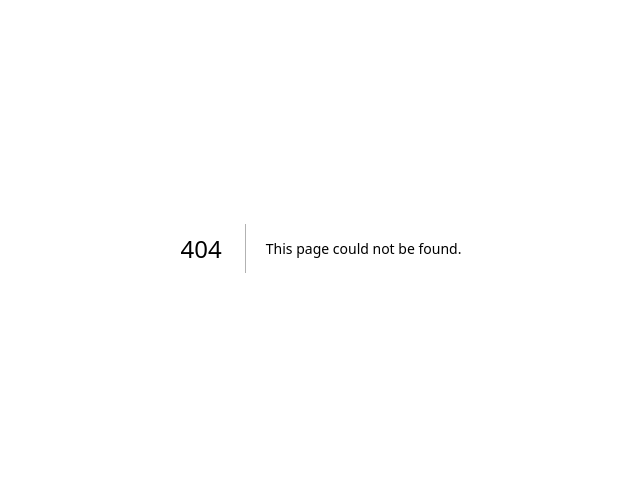
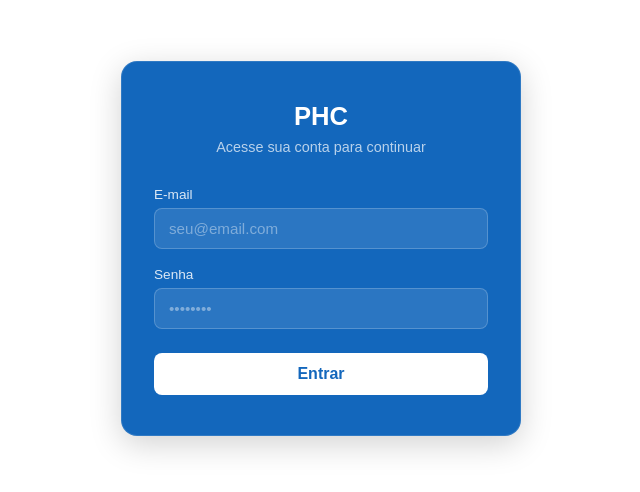
Before and after one commit to arturbchagas/form-service, a Next.js app: page /login in a window 1280 px wide. Before the commit this address had no page. Shown: the part 152-644 px from the top of the page, without its empty margins (319-959 px from the left). Built offline with nearby package versions, Linux system fonts and the light colour scheme; no server answers.

Commit message:
feat: implement user authentication with NextAuth, create user script, and enhance login UI

```diff
--- /dev/null
+++ b/src/app/api/auth/[...nextauth]/route.ts
@@ -0,0 +1,6 @@
+import NextAuth from "next-auth";
+import { authOptions } from "@/lib/auth";
+
+const handler = NextAuth(authOptions);
+
+export { handler as GET, handler as POST };
--- a/src/app/layout.tsx
+++ b/src/app/layout.tsx
@@ -1,5 +1,7 @@
 import type { Metadata } from "next";
 import "./globals.css";
+import { Providers } from "./providers";
+import Header from "@/components/header/Header";
 
 export const metadata: Metadata = {
   title: "PHC - Ordem de Serviço",
@@ -13,7 +15,12 @@ export default function RootLayout({
 }>) {
   return (
     <html lang="en">
-      <body>{children}</body>
+      <body>
+        <Providers>
+          <Header />
+          {children}
+        </Providers>
+      </body>
     </html>
   );
 }
--- /dev/null
+++ b/src/app/login/page.module.css
@@ -0,0 +1,102 @@
+.wrapper {
+  min-height: 100vh;
+  display: flex;
+  align-items: center;
+  justify-content: center;
+  background: var(--background);
+  padding: 24px;
+}
+
+.card {
+  width: 100%;
+  max-width: 400px;
+  background: var(--form-bg, #1367bc);
+  border: 1px solid rgba(255, 255, 255, 0.12);
+  border-radius: 16px;
+  padding: 40px 32px;
+  box-shadow: 0 8px 32px rgba(0, 0, 0, 0.18);
+}
+
+.title {
+  font-size: 1.6rem;
+  font-weight: 700;
+  color: #fff;
+  margin-bottom: 8px;
+  text-align: center;
+}
+
+.subtitle {
+  font-size: 0.9rem;
+  color: rgba(255, 255, 255, 0.7);
+  text-align: center;
+  margin-bottom: 32px;
+}
+
+.form {
+  display: flex;
+  flex-direction: column;
+  gap: 18px;
+}
+
+.field {
+  display: flex;
+  flex-direction: column;
+  gap: 6px;
+}
+
+.label {
+  font-size: 0.85rem;
+  font-weight: 500;
+  color: rgba(255, 255, 255, 0.85);
+}
+
+.input {
+  padding: 11px 14px;
+  font-size: 0.95rem;
+  background: rgba(255, 255, 255, 0.1);
+  border: 1px solid rgba(255, 255, 255, 0.2);
+  border-radius: 8px;
+  color: #fff;
+  transition: border-color 0.2s, box-shadow 0.2s;
+  outline: none;
+}
+
+.input::placeholder {
+  color: rgba(255, 255, 255, 0.4);
+}
+
+.input:focus {
+  border-color: rgba(255, 255, 255, 0.6);
+  box-shadow: 0 0 0 3px rgba(255, 255, 255, 0.1);
+}
+
+.error {
+  font-size: 0.82rem;
+  color: #fca5a5;
+  background: rgba(239, 68, 68, 0.12);
+  border: 1px solid rgba(239, 68, 68, 0.3);
+  border-radius: 8px;
+  padding: 9px 12px;
+}
+
+.button {
+  margin-top: 6px;
+  padding: 12px;
+  font-size: 1rem;
+  font-weight: 600;
+  color: #1367bc;
+  background: #fff;
+  border: none;
+  border-radius: 8px;
+  cursor: pointer;
+  transition: background 0.2s, opacity 0.2s;
+}
+
+.button:hover:not(:disabled) {
+  background: #e2e8f0;
+}
+
+.button:disabled {
+  opacity: 0.6;
+  cursor: not-allowed;
+}
--- /dev/null
+++ b/src/app/login/page.tsx
@@ -0,0 +1,85 @@
+"use client";
+
+import { useState } from "react";
+import { signIn } from "next-auth/react";
+import { useRouter } from "next/navigation";
+import styles from "./page.module.css";
+
+export default function LoginPage() {
+  const router = useRouter();
+  const [email, setEmail] = useState("");
+  const [password, setPassword] = useState("");
+  const [error, setError] = useState<string | null>(null);
+  const [loading, setLoading] = useState(false);
+
+  async function handleSubmit(e: React.FormEvent) {
+    e.preventDefault();
+    setError(null);
+    setLoading(true);
+
+    const result = await signIn("credentials", {
+      email,
+      password,
+      redirect: false,
+    });
+
+    setLoading(false);
+
+    if (result?.error) {
+      setError("E-mail ou senha inválidos.");
+      return;
+    }
+
+    router.push("/");
+    router.refresh();
+  }
+
+  return (
+    <div className={styles.wrapper}>
+      <div className={styles.card}>
+        <h1 className={styles.title}>PHC</h1>
+        <p className={styles.subtitle}>Acesse sua conta para continuar</p>
+
+        <form onSubmit={handleSubmit} className={styles.form}>
+          <div className={styles.field}>
+            <label htmlFor="email" className={styles.label}>
+              E-mail
+            </label>
+            <input
+              id="email"
+              type="email"
+              className={styles.input}
+              placeholder="seu@email.com"
+              value={email}
+              onChange={(e) => setEmail(e.target.value)}
+              required
+              autoComplete="email"
+            />
+          </div>
+
+          <div className={styles.field}>
+            <label htmlFor="password" className={styles.label}>
+              Senha
+            </label>
+            <input
+              id="password"
+              type="password"
+              className={styles.input}
+              placeholder="••••••••"
+              value={password}
+              onChange={(e) => setPassword(e.target.value)}
+              required
+              autoComplete="current-password"
+            />
+          </div>
+
+          {error && <p className={styles.error}>{error}</p>}
+
+          <button type="submit" className={styles.button} disabled={loading}>
+            {loading ? "Entrando..." : "Entrar"}
+          </button>
+        </form>
+      </div>
+    </div>
+  );
+}
--- /dev/null
+++ b/src/app/providers.tsx
@@ -0,0 +1,7 @@
+"use client";
+
+import { SessionProvider } from "next-auth/react";
+
+export function Providers({ children }: { children: React.ReactNode }) {
+  return <SessionProvider>{children}</SessionProvider>;
+}
--- /dev/null
+++ b/src/components/header/Header.module.css
@@ -0,0 +1,30 @@
+.header {
+  display: flex;
+  align-items: center;
+  justify-content: flex-end;
+  gap: 16px;
+  padding: 12px 24px;
+  background: #1367bc;
+  border-bottom: 1px solid rgba(255, 255, 255, 0.12);
+}
+
+.user {
+  font-size: 0.9rem;
+  color: rgba(255, 255, 255, 0.85);
+}
+
+.logout {
+  padding: 6px 16px;
+  font-size: 0.85rem;
+  font-weight: 600;
+  color: #1367bc;
+  background: #fff;
+  border: none;
+  border-radius: 6px;
+  cursor: pointer;
+  transition: background 0.2s;
+}
+
+.logout:hover {
+  background: #e2e8f0;
+}
--- /dev/null
+++ b/src/components/header/Header.tsx
@@ -0,0 +1,22 @@
+"use client";
+
+import { useSession, signOut } from "next-auth/react";
+import styles from "./Header.module.css";
+
+export default function Header() {
+  const { data: session } = useSession();
+
+  if (!session) return null;
+
+  return (
+    <header className={styles.header}>
+      <span className={styles.user}>{session.user?.name ?? session.user?.email}</span>
+      <button
+        className={styles.logout}
+        onClick={() => signOut({ callbackUrl: "/login" })}
+      >
+        Sair
+      </button>
+    </header>
+  );
+}
```
Also changed, not shown: package.json (+7 -1 lines), scripts/create-user.ts (added, +61 -0 lines), src/lib/auth.ts (added, +61 -0 lines), src/middleware.ts (added, +27 -0 lines), 2 other files (tests, documents, lock files or other folders).
